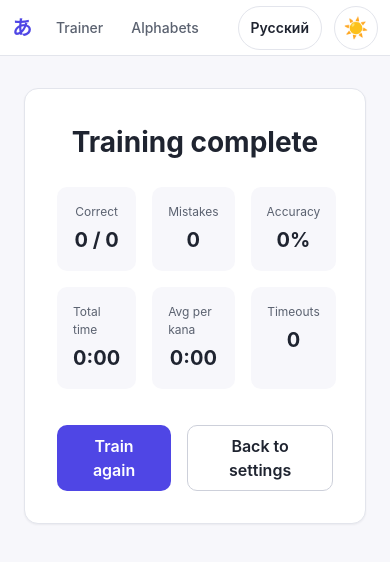
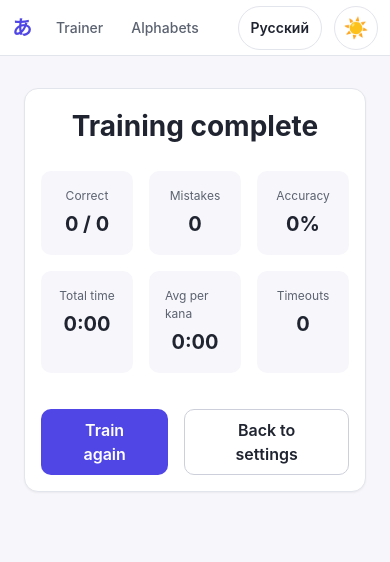
Before and after one commit to Defiigos/aiueolearn, a React (Vite) app: page /results in a window 390 px wide. Shown: the top 562 px of the page. Built offline with nearby package versions, Linux system fonts and the light colour scheme.

Commit message:
Поправил отступы блока вывода результата тренировки в мобильной верстке

```diff
--- a/src/features/trainer/ui/TrainerResults/TrainerResults.module.css
+++ b/src/features/trainer/ui/TrainerResults/TrainerResults.module.css
@@ -52,3 +52,10 @@
     gap: var(--space-md);
     margin-top: var(--space-sm);
 }
+
+@media (max-width: 40rem) {
+    .card {
+        padding: var(--space-md);
+        gap: var(--space-lg);
+    }
+}
```
